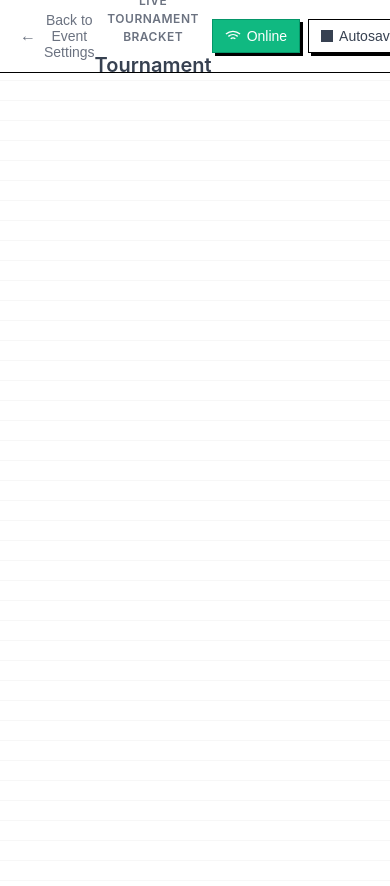
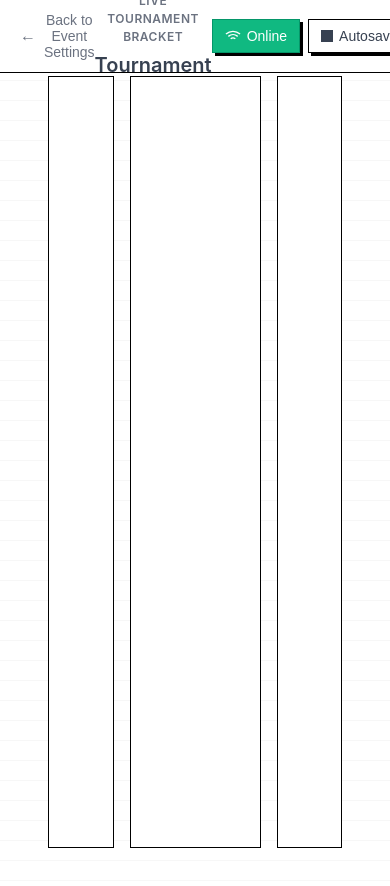
Before and after one commit to Shafiq-and-Company/boxd-events, a Next.js app: page /manage-tournament in a window 390 px wide. Shown: the top 886 px of the page. Built offline with nearby package versions, Linux system fonts and the light colour scheme; no server answers.

Commit message:
enhance ManageTournament layout by implementing a responsive grid structure with distinct columns for configuration, bracket visualization, and scorekeeping; improve overall styling and padding for better user experience

```diff
--- a/pages/manage-tournament/index.js
+++ b/pages/manage-tournament/index.js
@@ -86,12 +86,46 @@ const ManageTournament = () => {
   return (
     <div>
       <TitleCard title="Tournament Management" eventData={eventData} />
-      <div style={{ paddingTop: '72px' }}>
-        <div>
-          <div>
-            <div>
-            </div>
-          </div>
+        <div style={{
+          paddingTop: 'calc(72px + 1rem)',
+          padding: '1rem',
+          margin: '0 auto',
+          maxWidth: 'calc(100vw - 4rem)',
+          boxSizing: 'border-box'
+        }}>
+        <div style={{
+          display: 'grid',
+          gridTemplateColumns: '1fr 2fr 1fr',
+          minHeight: 'calc(100vh - 72px)',
+          gap: '1rem'
+        }}>
+        {/* Left Column - Configuration */}
+        <div style={{
+          backgroundColor: '#ffffff',
+          border: '1px solid #000000',
+          borderRadius: '0px',
+          padding: '1rem'
+        }}>
+        </div>
+
+        {/* Center Column - Bracket Visualization */}
+        <div style={{
+          backgroundColor: '#ffffff',
+          border: '1px solid #000000',
+          borderRadius: '0px',
+          padding: '1rem',
+          minHeight: '400px'
+        }}>
+        </div>
+
+        {/* Right Column - Scorekeeping */}
+        <div style={{
+          backgroundColor: '#ffffff',
+          border: '1px solid #000000',
+          borderRadius: '0px',
+          padding: '1rem'
+        }}>
+        </div>
         </div>
       </div>
     </div>
```
